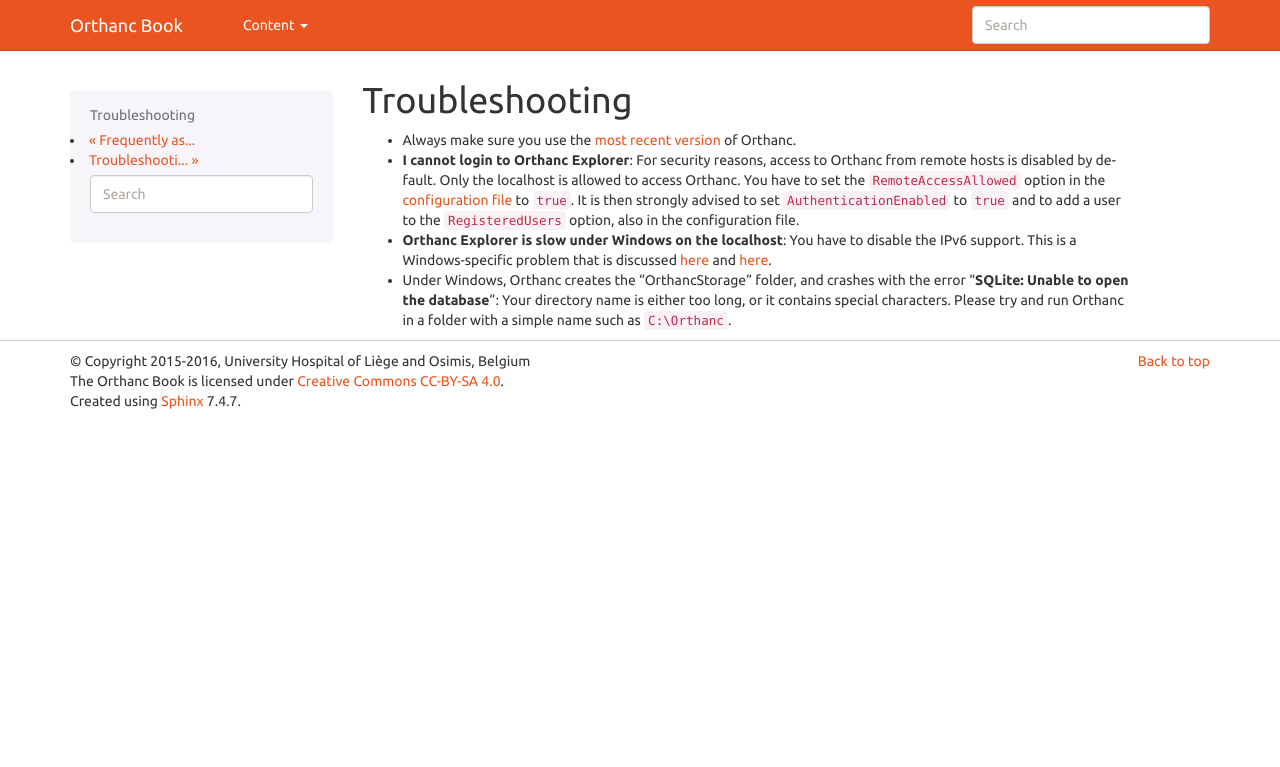
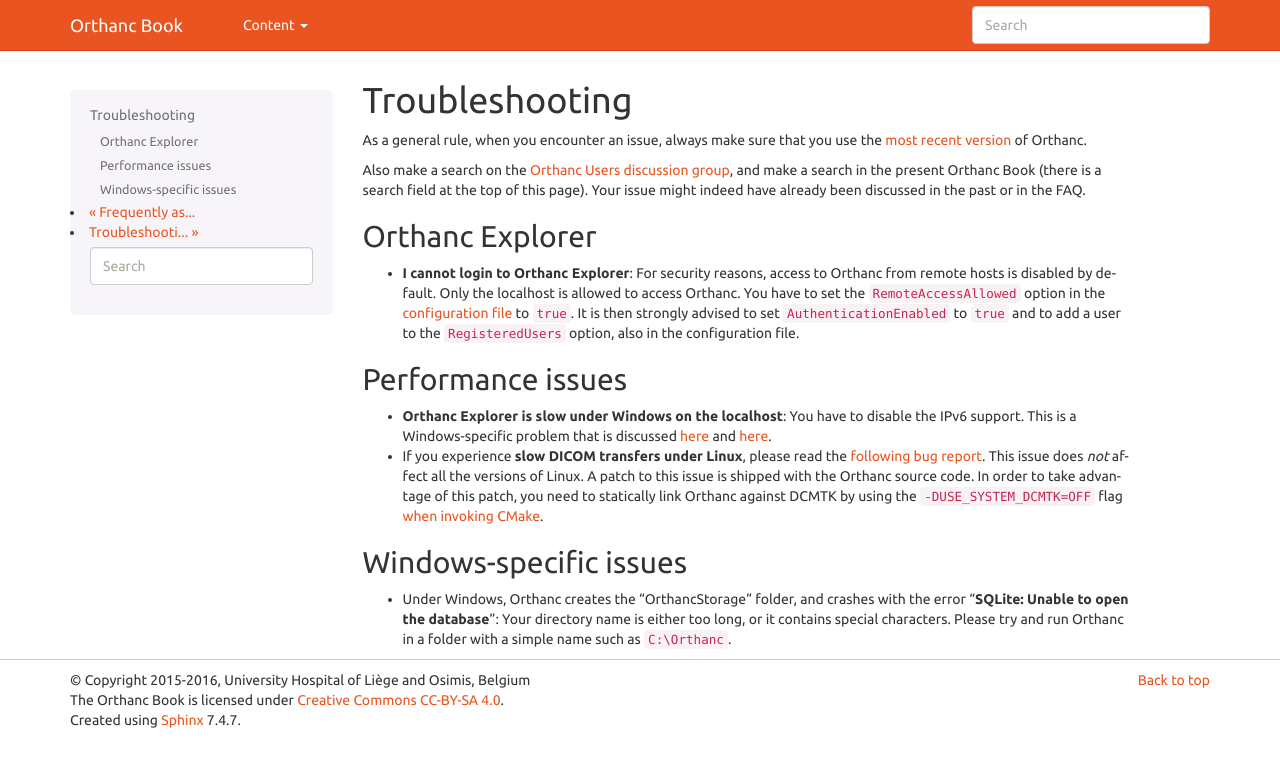
Before and after one commit to orthanc-mirrors/orthanc-book, a Sphinx documentation site: the page built from Sphinx/source/faq/troubleshooting.rst, in a window 1280 px wide. Shown: the top 767 px of the page. Built offline with Sphinx 7.4.7, drawn with Linux system fonts in a browser that asks for light colours.

Commit message:
troubleshooting

```diff
--- a/Sphinx/source/faq/troubleshooting.rst
+++ b/Sphinx/source/faq/troubleshooting.rst
@@ -3,8 +3,20 @@
 Troubleshooting
 ===============
 
-* Always make sure you use the `most recent version
-  <http://www.orthanc-server.com/download.php>`_ of Orthanc.
+As a general rule, when you encounter an issue, always make sure that
+you use the `most recent version
+<http://www.orthanc-server.com/download.php>`__ of Orthanc.
+
+Also make a search on the `Orthanc Users discussion group
+<https://groups.google.com/forum/#!forum/orthanc-users>`__, and make a
+search in the present Orthanc Book (there is a search field at the top
+of this page). Your issue might indeed have already been discussed in
+the past or in the FAQ.
+
+
+Orthanc Explorer
+----------------
+
 * **I cannot login to Orthanc Explorer**: For security reasons, access
   to Orthanc from remote hosts is disabled by default. Only the
   localhost is allowed to access Orthanc. You have to set the
@@ -12,12 +24,32 @@
   <configuration>` to ``true``. It is then strongly advised to set
   ``AuthenticationEnabled`` to ``true`` and to add a user to the
   ``RegisteredUsers`` option, also in the configuration file.
+
+
+Performance issues
+------------------
+
 * **Orthanc Explorer is slow under Windows on the localhost**: You
   have to disable the IPv6 support. This is a Windows-specific problem
   that is discussed `here
   <http://superuser.com/questions/43823/google-chrome-is-slow-to-localhost>`__
   and `here
   <http://stackoverflow.com/questions/1726585/firefox-and-chrome-slow-on-localhost-known-fix-doesnt-work-on-windows-7>`__.
+
+* If you experience **slow DICOM transfers under Linux**, please read
+  the `following bug report
+  <https://bugs.debian.org/cgi-bin/bugreport.cgi?bug=785400>`__. This
+  issue does *not* affect all the versions of Linux. A
+  patch to this issue is shipped with the Orthanc source code. In
+  order to take advantage of this patch, you need to statically link
+  Orthanc against DCMTK by using the ``-DUSE_SYSTEM_DCMTK=OFF`` flag
+  `when invoking CMake
+  <https://bitbucket.org/sjodogne/orthanc/src/default/LinuxCompilation.txt>`__.
+
+
+Windows-specific issues
+-----------------------
+
 * Under Windows, Orthanc creates the "OrthancStorage" folder, and
   crashes with the error "**SQLite: Unable to open the database**":
   Your directory name is either too long, or it contains special
```
